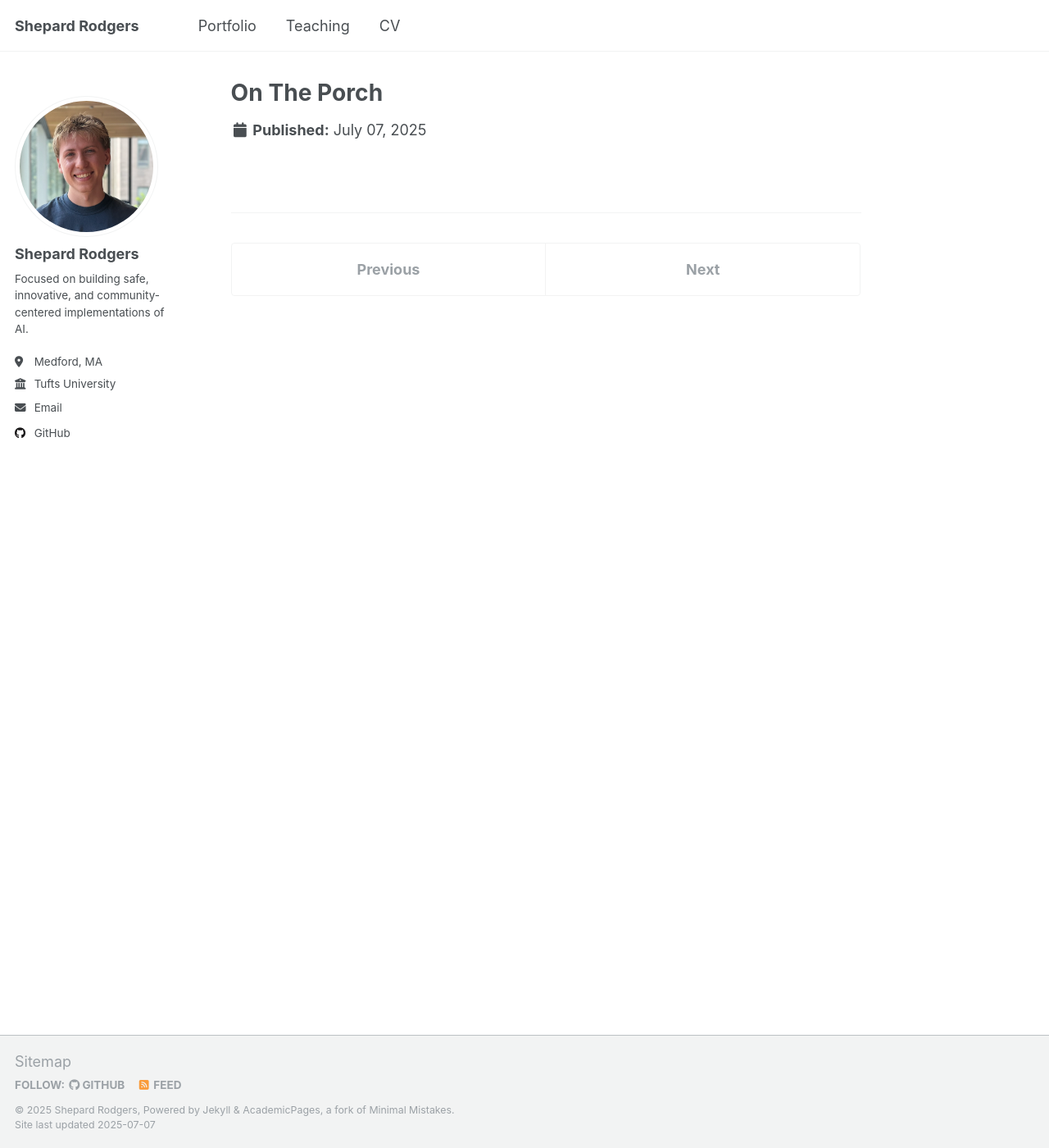
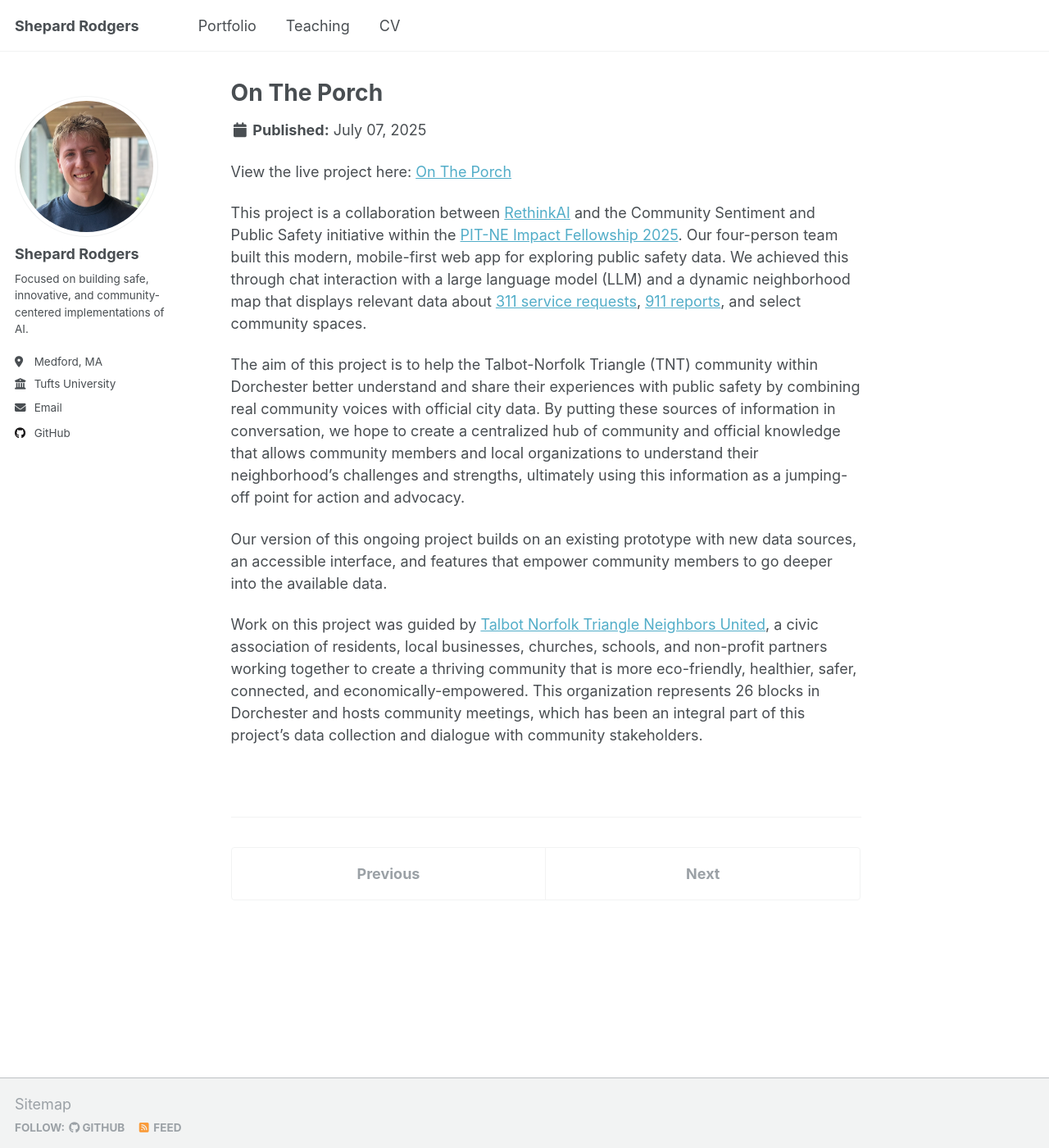
Before and after one commit to ShepardRodgers/ShepardRodgers.github.io, a Jekyll site: the page built from _portfolio/OnThePorch.md, in a window 1280 px wide and 1400 px high. Shown: the whole window at 82% size. Built offline with Jekyll 4.4.1, drawn with Linux system fonts in a browser that asks for light colours; a script that is not in the unit is left out.

Commit message:
Updated Portfolio items

```diff
--- a/_portfolio/OnThePorch.md
+++ b/_portfolio/OnThePorch.md
@@ -1,5 +1,15 @@
 ---
 title: "On The Porch"
-excerpt: "A mobile-first web app for exploring public safety data in Dorchester's Talbot Norfolk Triangle (TNT) neighborhood through chat interaction with a large language model and a dynamic neighborhood map. Aims to help the TNT community better understand and share their experiences with public safety by combining community voices with official city data.<br/><img src='/images/OnThePorchHome2.png'>"
+excerpt: "A mobile-first web app for exploring public safety data in Dorchester's Talbot Norfolk Triangle (TNT) neighborhood through chat interaction with a large language model and a dynamic neighborhood map. Aims to help the TNT community better understand and share their experiences with public safety by combining community voices with official city data.<br/><img src='/images/OnThePorchHome1.png' style='max-width:200px; height:auto; margin-top:20px; margin-right:20px;'><img src='/images/OnThePorchMap.png' style='max-width:200px; height:auto; margin-top:20px;'>"
 collection: portfolio
 ---
+
+View the live project here: [On The Porch](https://boston.ourcommunity.is/experimenting/8)
+
+This project is a collaboration between [RethinkAI](https://www.newamerica.org/rethinkai/) and the Community Sentiment and Public Safety initiative within the [PIT-NE Impact Fellowship 2025](https://pitne.org/impact-tech-fellowship/). Our four-person team built this modern, mobile-first web app for exploring public safety data. We achieved this through chat interaction with a large language model (LLM) and a dynamic neighborhood map that displays relevant data about [311 service requests](https://www.boston.gov/departments/boston-311), [911 reports](https://data.boston.gov/dataset/shots-fired), and select community spaces.
+
+The aim of this project is to help the Talbot-Norfolk Triangle (TNT) community within Dorchester better understand and share their experiences with public safety by combining real community voices with official city data. By putting these sources of information in conversation, we hope to create a centralized hub of community and official knowledge that allows community members and local organizations to understand their neighborhood's challenges and strengths, ultimately using this information as a jumping-off point for action and advocacy.
+
+Our version of this ongoing project builds on an existing prototype with new data sources, an accessible interface, and features that empower community members to go deeper into the available data.
+
+Work on this project was guided by [Talbot Norfolk Triangle Neighbors United](https://www.tbpm.org/community/tnt-neighbors-united/), a civic association of residents, local businesses, churches, schools, and non-profit partners working together to create a thriving community that is more eco-friendly, healthier, safer, connected, and economically-empowered. This organization represents 26 blocks in Dorchester and hosts community meetings, which has been an integral part of this project’s data collection and dialogue with community stakeholders.
```
Also changed, not shown: _portfolio/TheatreAtFirst.md (added, +5 -0 lines), _portfolio/portfolio-1.md (deleted, +0 -7 lines), _portfolio/portfolio-2.html (deleted, +0 -7 lines).
